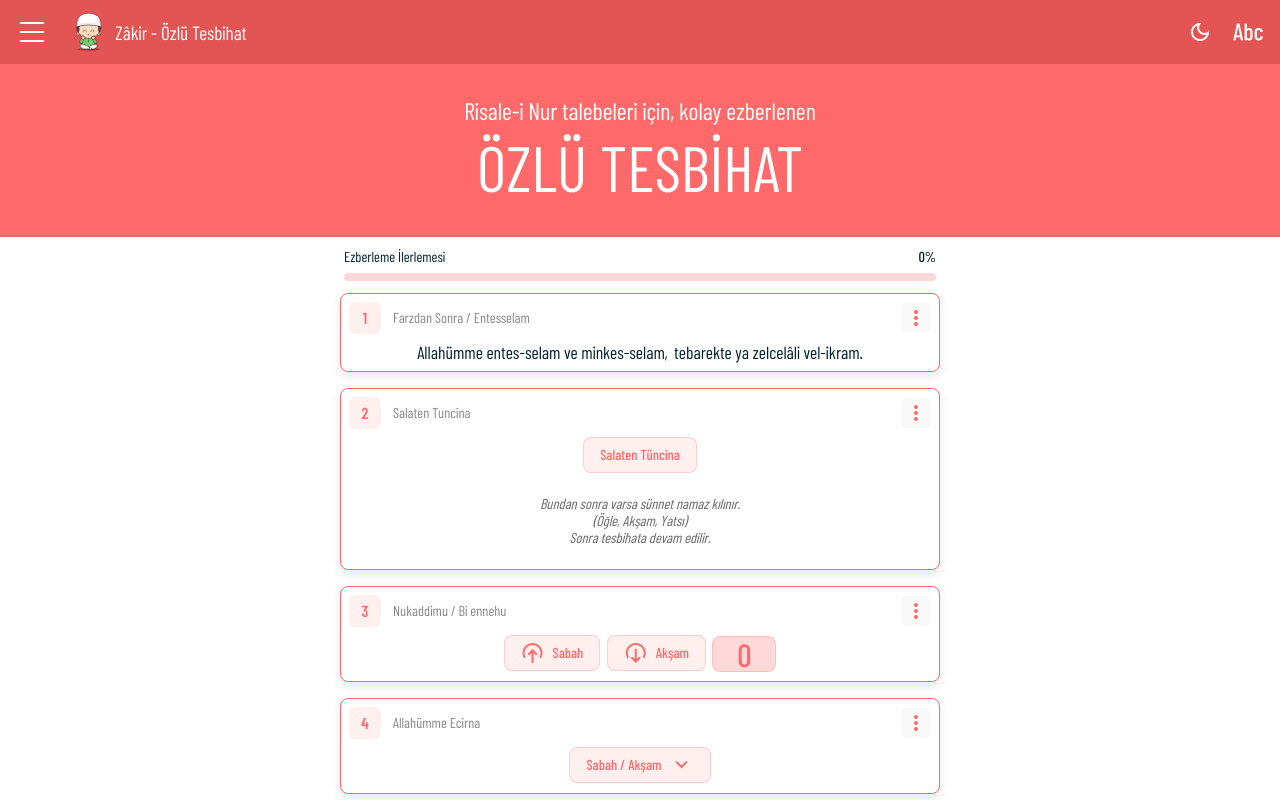
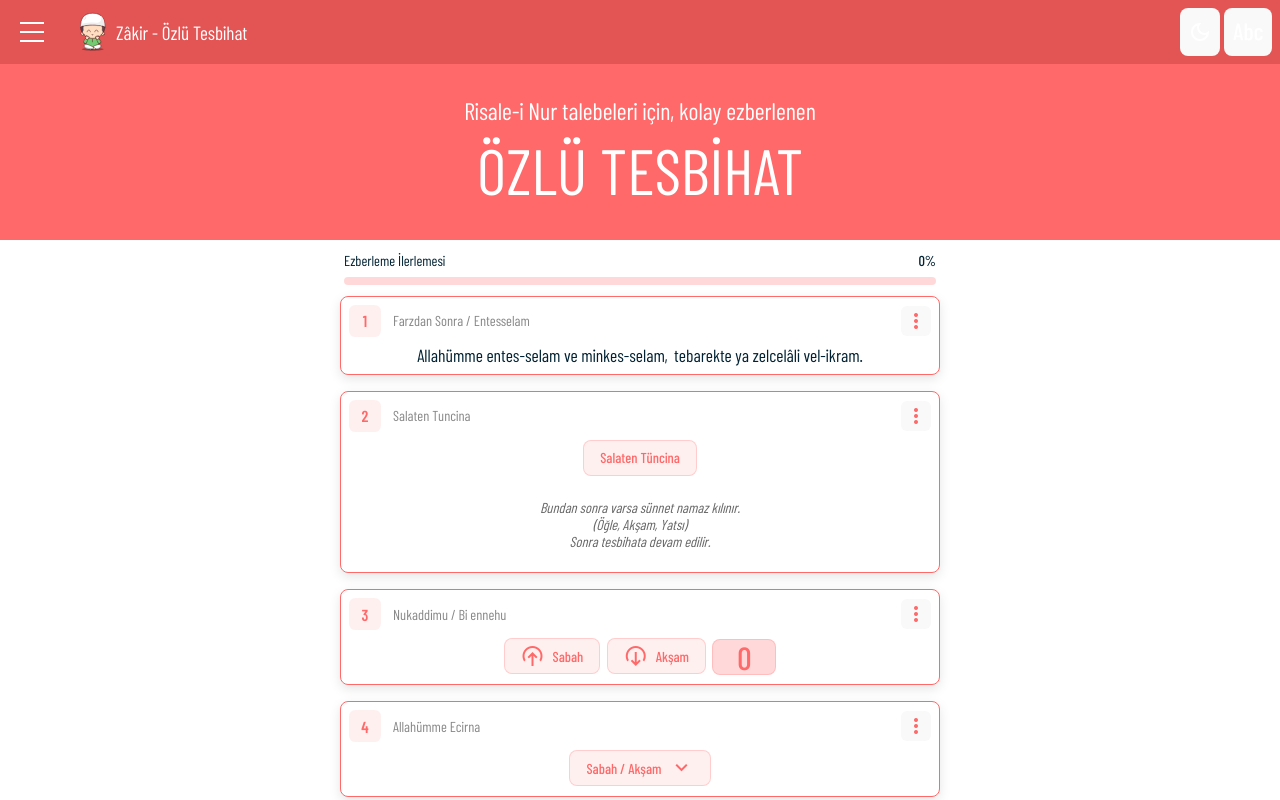
Before and after one commit to alitekdemir/zakir2025, a Vue app: page / in a window 1280 px wide. Shown: the top 800 px of the page. Built offline with nearby package versions, Linux system fonts and the light colour scheme.

Commit message:
ufak optimizasyon

```diff
--- a/src/components/Navbar.vue
+++ b/src/components/Navbar.vue
@@ -18,15 +18,14 @@ const toggleMenu = () => {isMenuOpen.value = !isMenuOpen.value}
 const closeMenu = () => {isMenuOpen.value = false}
 
 // Computed properties
-const currentIcon = computed(() =>  scriptStyle.value === 'latin' ? abcIcon : elifbeIcon )
-const themeIcon = computed(() =>  themeStore.isDark ? 'light_mode' : 'dark_mode' )
+const currentIcon = computed(() => scriptStyle.value === 'latin' ? abcIcon : elifbeIcon)
+const themeIcon = computed(() => themeStore.isDark ? 'light_mode' : 'dark_mode')
 </script>
 
 
 
 <template>
   <nav class="navbar">
-    <!-- Sol Taraf: Menü ve Başlık public/favicon-32x32.png-->
     <div class="navbar-left">
       <HamburgerMenu
         :is-open="isMenuOpen"
@@ -98,29 +97,32 @@ const themeIcon = computed(() =>  themeStore.isDark ? 'light_mode' : 'dark_mode'
 }
 
 .short-title { display: none; }
+.home-link { padding: 0.2rem; }
 
-button {
+button,
+.home-link {
   color: inherit;
-  background: none;
-  border: none;
   padding: 0.5rem;
   border-radius: 0.5rem;
   display: flex;
   align-items: center;
   justify-content: center;
-  transition: background-color 0.2s ease, transform 0.2s ease;
+  transition: all 0.3s ease;
   user-select: none;
   height: 3rem;
+  text-decoration: none;
 }
 
 
 /* Buton Hover ve Aktif Durumları */
-button:hover {
+button:hover,
+.home-link:hover {
   background-color: rgba(0, 0, 0, 0.15);
 }
 
-button:active {
-  transform: scale(0.95);
+button:active,
+.home-link:active {
+  transform: scale(0.9);
 }
 
 
@@ -141,18 +143,6 @@ button:active {
 }
 
 /* ---------------------------- */
-.home-link {
-  display: flex;
-  align-items: center;
-  text-decoration: none;
-  color: inherit;
-  cursor: pointer;
-  border-radius: 0.5rem;
-  padding: 0.25rem;
-  transition: all 0.3s ease;
-  gap: 0.2rem;
-  height: 3rem;
-}
 
 .home-link:hover {
   background-color: rgba(0, 0, 0, 0.15);
@@ -163,21 +153,18 @@ button:active {
   transform: translateY(0) scale(0.95); /* Güncellendi */
 }
 
-/* Logo ve başlık için ayrı hover efektleri */
-.home-link .zakir {
-  transition: transform 0.3s ease;
-}
-
 .home-link:hover .zakir {
   transform: scale(1.05) rotate(-9deg);
 }
 
+.home-link:hover .title {
+  transform: translateX(-4px) rotate(2deg);
+}
+
+/* Logo ve başlık için ayrı hover efektleri */
+.home-link .zakir,
 .home-link .title {
   transition: transform 0.3s ease;
-}
-
-.home-link:hover .title {
-  transform: translateX(-4px) rotate(2deg);
 }
 
 
@@ -194,12 +181,12 @@ button:active {
 }
 
 /* Responsive tasarım için media queries */
-@media (max-width: 360px) {
+@media (max-width: 22rem) {
   .full-title { display: none; }
   .short-title { display: inline; }
 }
 
-@media (max-width: 260px) {
+@media (max-width: 16rem) {
   .title { display: none; }
 }
 </style>
--- a/src/components/dualar/03-sabah-aksam.vue
+++ b/src/components/dualar/03-sabah-aksam.vue
@@ -33,7 +33,7 @@ const increment = () => {
         Akşam
       </button>
 
-      <div class="counter-button buton" @click="increment" :class="{ 'green': count === 10 }">{{ count }}</div>
+      <button class="counter-button buton" @click="increment" :class="{ 'green': count === 10 }">{{ count }}</button>
     </div>
 
     <div class="flex-container column">
@@ -127,7 +127,7 @@ const increment = () => {
 }
 
 .counter-button.green {
-  background-color: #8bd867;
+  background-color: var(--green, #8bd867, brown);
   color: white;
 }
 
--- a/src/components/views/Header.vue
+++ b/src/components/views/Header.vue
@@ -1,35 +1,39 @@
-<!-- src/components/Header.vue -->
 <template>
   <header class="flex-container column header">
-    <span class="subtitle">Risale-i Nur talebeleri için, kolay ezberlenen</span>
+    <span class="subtitle subtitle-large">Risale-i Nur talebeleri için, kolay ezberlenen</span>
+    <span class="subtitle subtitle-small">Risale-i Nur talebeleri için,</span>
+    <span class="subtitle subtitle-small">kolay ezberlenen</span>
     <span class="title">ÖZLÜ TESBİHAT</span>
   </header>
 </template>
 
 <style scoped>
-.flex-container{
-  gap: 0.2rem;
+
+.header {
+  color: white;
+  background: var(--primary);
+  padding: 2rem 0.5rem;
 }
-.header {
-  width: 100%;
-  min-height: 10vh;
-  background: var(--primary);
-  color: white;
-  padding: 2rem 0.5rem;
-  transition: background-color 0.6s ease-in-out, color 0.6s ease-in-out;
+
+.title {
+  font-size: clamp(2rem, 8vw, 4rem);
+  margin: 0;
 }
 
 .subtitle {
-  font-size: clamp(1rem, 3vw, 1.5rem); /* Dinamik font boyutu */
+  font-size: clamp(1rem, 3vw, 1.5rem);
 }
 
-.title {
-  font-size: clamp(2rem, 8vw, 4rem); /* Dinamik font boyutu */
-  color: white;
-  margin: 0;
+.subtitle-small {
+  display: none;
 }
 
-@media (max-width: 230px) {
+@media (max-width: 22rem) {
+  .subtitle-large { display: none; }
+  .subtitle-small { display: block; }
+}
+
+@media (max-width: 14rem) {
   .header { display: none; }
 }
 </style>
--- a/src/style.css
+++ b/src/style.css
@@ -46,11 +46,10 @@ h4 { font-size: 1.0rem; font-weight: normal; color: var(--primary); border-botto
 
 
 body {
-    margin: 0 auto;
-    min-width: 200px;
-    min-height: 100vh;
+    margin: 0;
+    /* min-height: 100vh; */
     color: var(--text-primary);
-    overflow-x: hidden;
+    /* overflow-x: hidden; */
     /* yatay kaydırmayı engelle */
 }
 
@@ -60,18 +59,18 @@ button {
     cursor: pointer;
     font-size: var(--button-text-size);
     font-weight: 500;
+    height: 2.25rem;
 }
 
 .buton {
     /* flex: 1; */
     /* width: 100%; */
     text-decoration: none;
-    height: 2.25rem;
     color: var(--primary);
     background-color: var(--primary-lighter);
     border: 1px solid var(--primary-light);
-    border-radius: 8px;
-    padding: 6px 16px;
+    border-radius: 0.5rem;
+    padding: 0.5rem 1rem;
     margin-bottom: 2px;
     display: flex;
     justify-content: center;
```
Also changed, not shown: public/tesbihat-organize.png (added).
